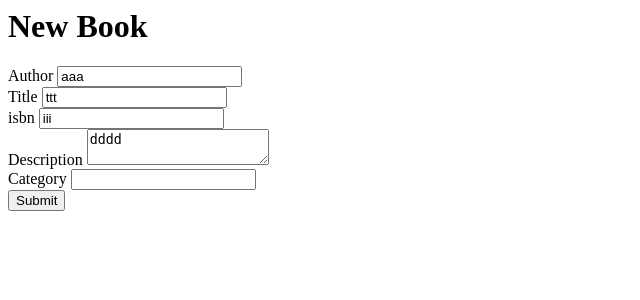
After one commit to lfernandez55/flask_books, a Python web app: template templates/addbook.html in a window 1280 px wide. The commit adds this page. Shown: the top 300 px of the page, without its empty margins (0-640 px from the left). Run offline with Jinja, Linux system fonts and the light colour scheme; the template is opened without the code that fills it, so the values that code supplies are empty.

Commit message:
Addbook functionality added (without cursor)

```diff
--- /dev/null
+++ b/templates/addbook.html
@@ -0,0 +1,30 @@
+  <h1>New Book</h1>
+  <form method="post">
+    <div>
+      <label >Author</label>
+      <input type="text" name="author" required value="aaa">
+    </div>
+    <div>
+      <label >Title</label>
+      <input type="text" name="title" required value="ttt">
+    </div>
+    <div>
+      <label >isbn</label>
+      <input type="text" name="isbn" required value="iii">
+    </div>
+    <div>
+      <label >Description</label>
+      <textarea  name="description" required>dddd</textarea>
+    </div>
+    <div>
+      <label >Category</label>
+      <input list="categories" name="category">
+      <datalist id="categories">
+        <option value="Horror">
+        <option value="Sociology">
+      </datalist>
+    </div>
+    <div>
+      <input type="submit">
+    </div>
+  </form>
--- a/templates/index.html
+++ b/templates/index.html
@@ -1,4 +1,5 @@
 <h1>Books, books, books!</h1>
 <a href="{{ url_for('sql') }}" >Seed Database</a> |
 <a href="{{ url_for('eraseDB') }}" >Erase Database</a> |
-<a href="{{ url_for('books') }}" >All Books</a>
+<a href="{{ url_for('books') }}" >All Books</a> |
+<a href="{{ url_for('addbook') }}" >New Book</a>
```
Also changed, not shown: app.py (+25 -18 lines), db/books.sqlite, readme.txt.
